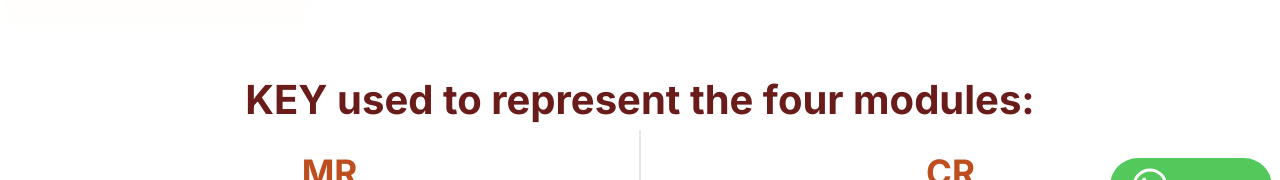
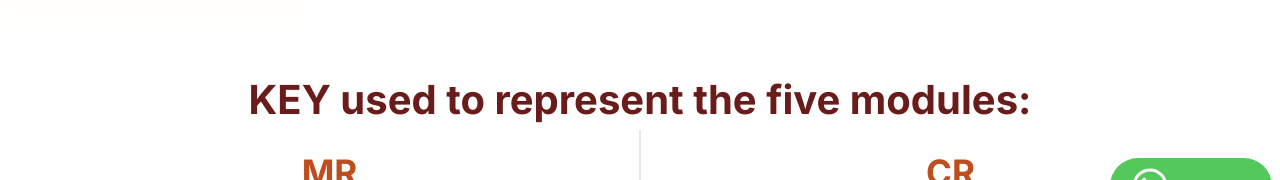
Before and after one commit to midhadomains/frm_midhafin_nextjs, a Next.js app: page /part-2/study-plan in a window 1280 px wide. Shown: the part 578-758 px from the top of the page. Built offline with nearby package versions, Linux system fonts and the light colour scheme.

Commit message:
Part-2 study plan update 2

```diff
--- a/components/Part-2/Study_plan.jsx
+++ b/components/Part-2/Study_plan.jsx
@@ -61,7 +61,7 @@ export default function Study_plan2() {
                 </div>
             </div>
             <div className='max-w-[1300px] mx-auto p-[20px]'>
-                <h1 className=' text-[20px] md:text-[32px] lg:text-[40px] font-bold text-center text-[#6A1C1A]'>KEY used to represent the four modules:</h1>
+                <h1 className=' text-[20px] md:text-[32px] lg:text-[40px] font-bold text-center text-[#6A1C1A]'>KEY used to represent the five modules:</h1>
                 <div className='grid grid-cols-2 text-center'>
                     <div className='border-r border-b p-4'>
                         <h1 className='text-[#BE4E1E] font-bold text-[20px] sm:text-[35px]'>MR</h1>
```
